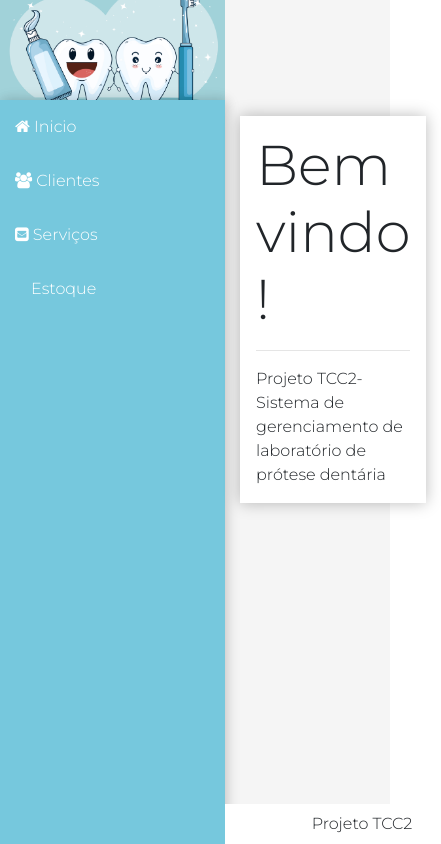
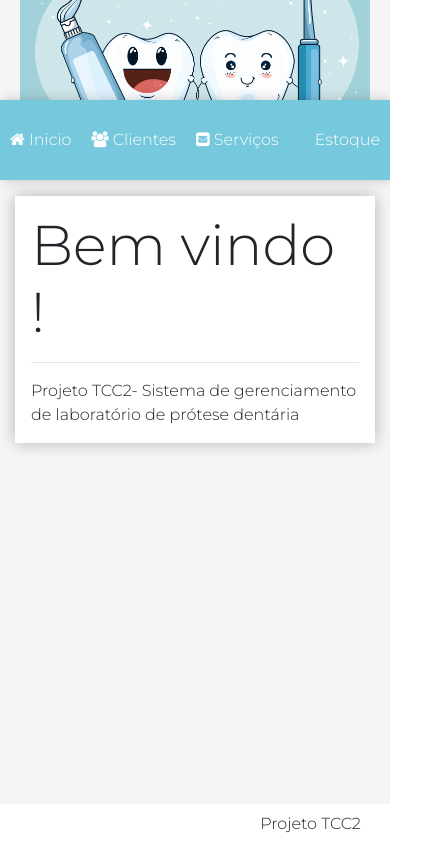
Before and after one commit to rafaelromanoz/ProjetoTCC2-CRUD, a React (Create React App) app in the folder crud/frontend/: page /#/ in a window 390 px wide. Shown: the whole page, 441 px wide, since content can reach past the window. Built offline with nearby package versions, Linux system fonts and the light colour scheme.

Commit message:
Commit antes da tela de login

```diff
--- a/crud/frontend/src/components/templates/Header.jsx
+++ b/crud/frontend/src/components/templates/Header.jsx
@@ -1,7 +1,7 @@
 import './Header.css'
 import React from 'react'
 
-export default props=>
+export default props=>//  um cabeçalho que possui a classe header
 <header className="header d-none d-sm-flex flex-column">
     <h1 className="mt-3">
         <i className={`fa fa-${props.icon}`}></i>{props.title}
--- a/crud/frontend/src/components/templates/Logo.css
+++ b/crud/frontend/src/components/templates/Logo.css
@@ -9,3 +9,9 @@
     padding:0px 0px;
     width: 100%;
 }
+
+@media(max-width:576px){
+    aside.logo img{
+        width: 350px;
+    }
+}
--- a/crud/frontend/src/components/templates/Logo.jsx
+++ b/crud/frontend/src/components/templates/Logo.jsx
@@ -1,9 +1,10 @@
+//importando dos outros arquivos
 import './Logo.css'
 import logo from '../../assets/imgs/logo.jpg'
 import React from 'react'
 import {Link} from 'react-router-dom'
 
-export default props=>
+export default props=> //todos serão componentes funcionais
 <aside className="logo">
    <Link to="/" className="logo">
        <img src={logo} alt="logo"/>
--- a/crud/frontend/src/components/templates/Nav.css
+++ b/crud/frontend/src/components/templates/Nav.css
@@ -20,3 +20,23 @@
     background: linear-gradient(135deg, #070be3 0%, #32dac3 100%);
 
 }
+
+@media(max-width:768px){
+    .menu{
+        display: flex;
+        justify-content: flex-start;
+        align-items: center;
+
+    }
+
+    .menu a{
+        display: inline;
+        padding:10px;
+        margin:0px;
+    }
+    .menu{
+        height: 100%;
+        justify-content: space-around;
+
+    }
+}
--- a/crud/frontend/src/main/App.css
+++ b/crud/frontend/src/main/App.css
@@ -2,8 +2,10 @@
     --bg-dark:#1A2F3A;
      --logo-height:100px;
      --header-height:100px;
+     --menu-top-height:80px;
      --aside-width:225px;
      --footer-height:40px;
+
 
      --shadow:
      0 2px 23px 0 rgba(0,0,0,0.1)
@@ -56,3 +58,39 @@
 footer.footer{
     grid-area:footer;
 }
+
+@media(max-width:768px){
+    .app{
+        grid-template-rows:
+        var(--header-height)
+        var(--menu-top-height)
+        1fr
+        var(--footer-height);
+        grid-template-columns:var(--aside-width)1fr ;
+        grid-template-areas:
+        "logo header"
+        "menu menu"
+        "content content"
+        "footer footer";
+
+
+    }
+}
+@media(max-width:546px){
+    .app{
+        grid-template-rows:
+        var(--logo-height)
+        var(--menu-top-height)
+        1fr
+        var(--footer-height);
+
+        grid-template-columns: 1fr;
+        grid-template-areas:
+        "logo"
+        "menu"
+        "content"
+        "footer";
+
+
+    }
+}
--- a/crud/frontend/src/main/App.jsx
+++ b/crud/frontend/src/main/App.jsx
@@ -12,9 +12,11 @@
 import Footer from '../components/templates/Footer'
 
 
+
 export default props=>
 <HashRouter>
 <div className="app">
+
     <Logo />
     <Nav />
     <Routes />
```
Also changed, not shown: 2 other files (tests, documents, lock files or other folders).
